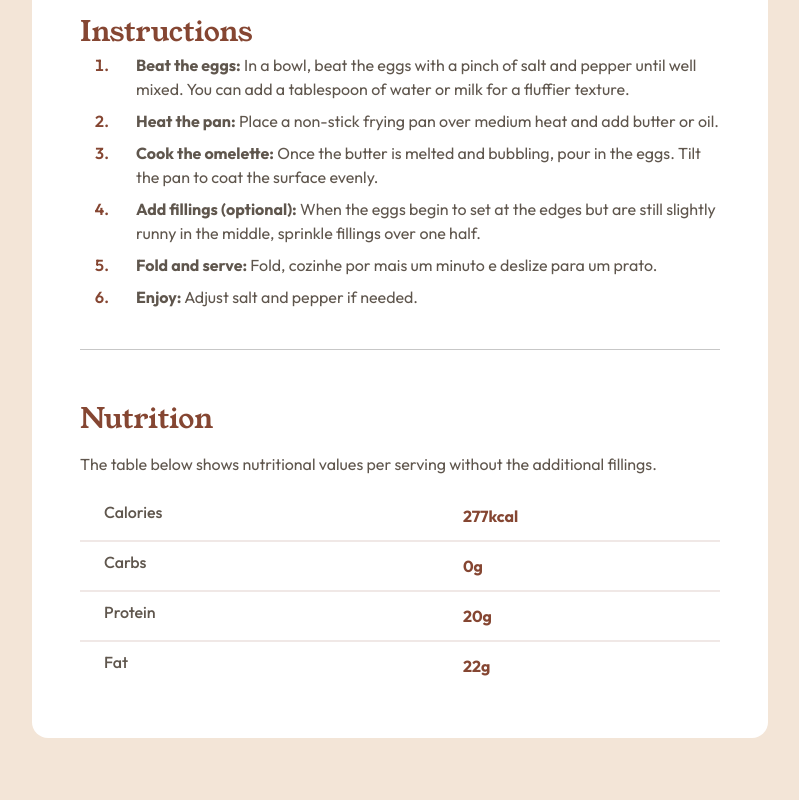
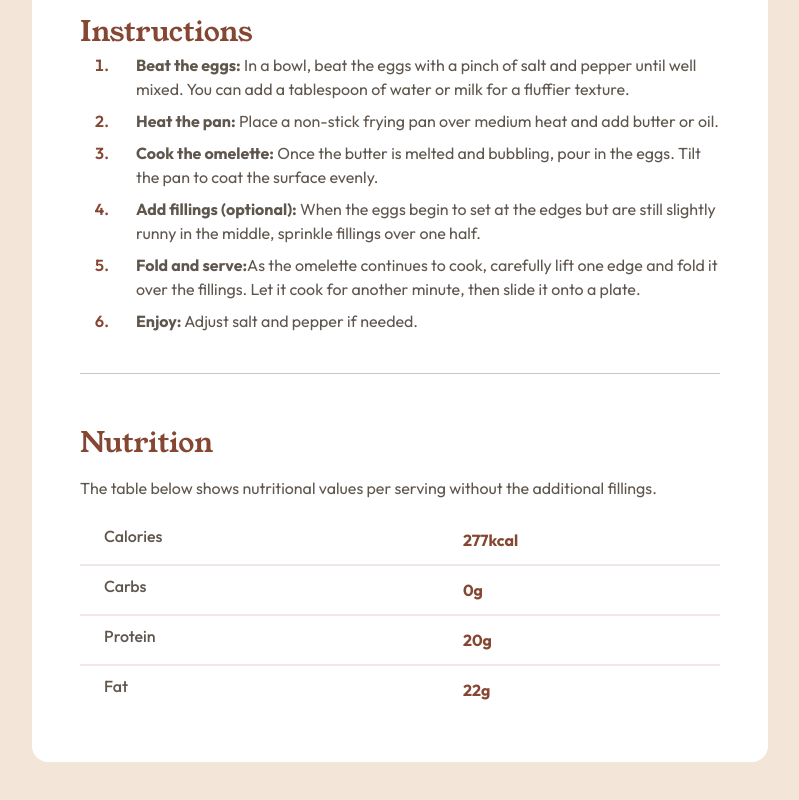
Before and after one commit to Igor-rf-3548/Recipe-page, a plain HTML site: page index.html in a window 1280 px wide. Shown: the part 1071-1871 px from the top of the page, without its empty margins (240-1039 px from the left). Drawn offline with Linux system fonts and the light colour scheme.

Commit message:
Update index.html

```diff
--- a/index.html
+++ b/index.html
@@ -51,7 +51,8 @@
         <li><strong>Heat the pan:</strong> Place a non-stick frying pan over medium heat and add butter or oil.</li>
         <li><strong>Cook the omelette:</strong> Once the butter is melted and bubbling, pour in the eggs. Tilt the pan to coat the surface evenly.</li>
         <li><strong>Add fillings (optional):</strong> When the eggs begin to set at the edges but are still slightly runny in the middle, sprinkle fillings over one half.</li>
-        <li><strong>Fold and serve:</strong> Fold, cozinhe por mais um minuto e deslize para um prato.</li>
+        <li><strong>Fold and serve:</strong>As the omelette continues to cook, carefully lift one edge and fold it over the
+  fillings. Let it cook for another minute, then slide it onto a plate.</li>
         <li><strong>Enjoy:</strong> Adjust salt and pepper if needed.</li>
       </ol>
     </section>
```
